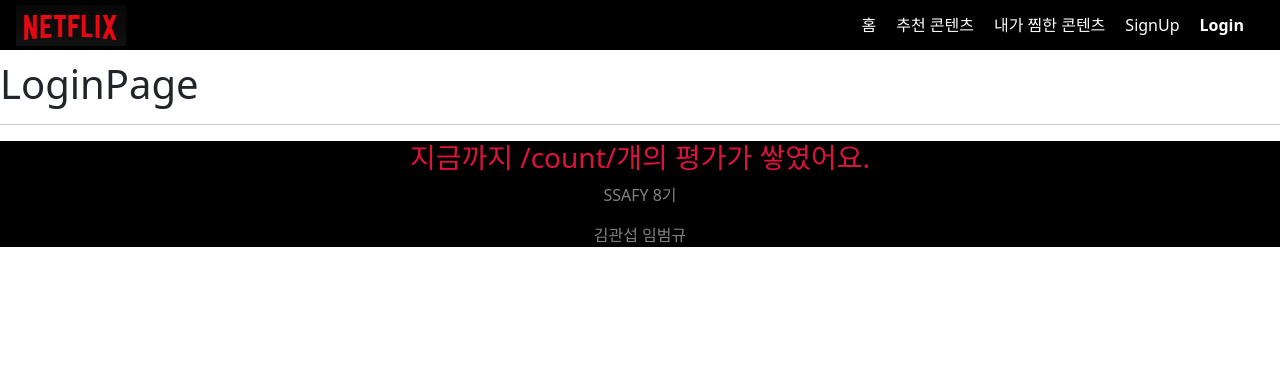
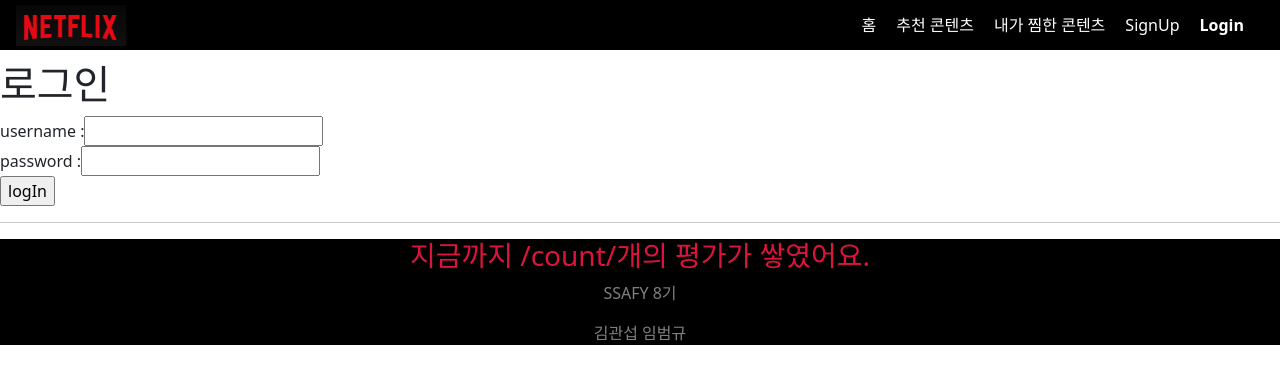
Before and after one commit to baamkyu/final-project, a Vue app in the folder front-server/: page /login in a window 1280 px wide. Shown: the top 384 px of the page. Built offline with nearby package versions, Linux system fonts and the light colour scheme.

Commit message:
front 1116

```diff
--- a/front-server/src/components/BodyBoxOffice.vue
+++ b/front-server/src/components/BodyBoxOffice.vue
@@ -13,9 +13,6 @@ export default {
   components: {
     BoxOfficeItem
   },
-  created() {
-    this.$store.dispatch('getMovie')
-  }
 }
 </script>
 
--- a/front-server/src/views/LoginView.vue
+++ b/front-server/src/views/LoginView.vue
@@ -1,15 +1,39 @@
 <template>
   <div id="top-space">
-    <h1>LoginPage</h1>
+    <h1>로그인</h1>
+    <form @submit.prevent="logIn">
+      <label for="username">username : </label>
+      <input type="text" id="username" v-model="username"><br>
+
+      <label for="password"> password : </label>
+      <input type="password" id="password" v-model="password"><br>
+
+      <input type="submit" value="logIn">
+    </form>
   </div>
 </template>
 
 <script>
 export default {
-  name: 'LoginView',
-  components: {
+  name: 'LogInView',
+  data() {
+    return {
+      username: null,
+      password: null,
+    }
+  },
+  methods: {
+    logIn() {
+      const username = this.username
+      const password = this.password
+
+      const payload = {
+        username: username,
+        password: password,
+      }
+      this.$store.dispatch('logIn', payload)
+    }
   }
-
 }
 </script>
 
```
